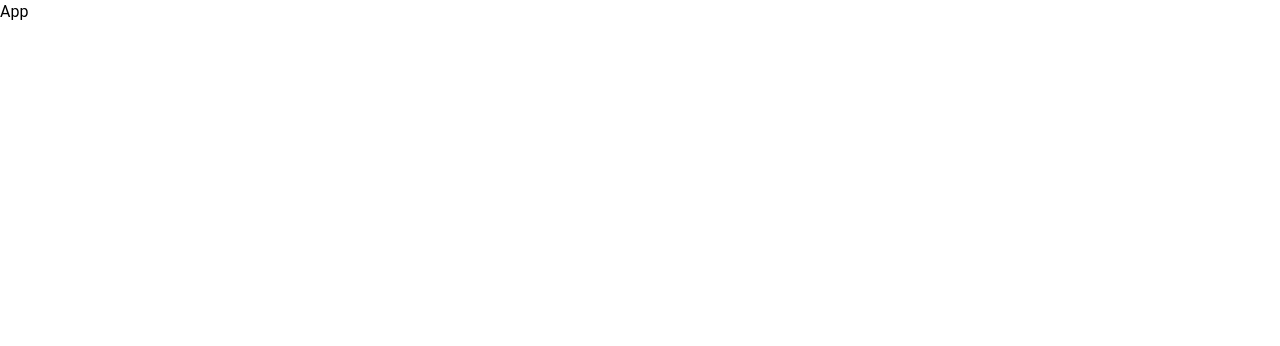
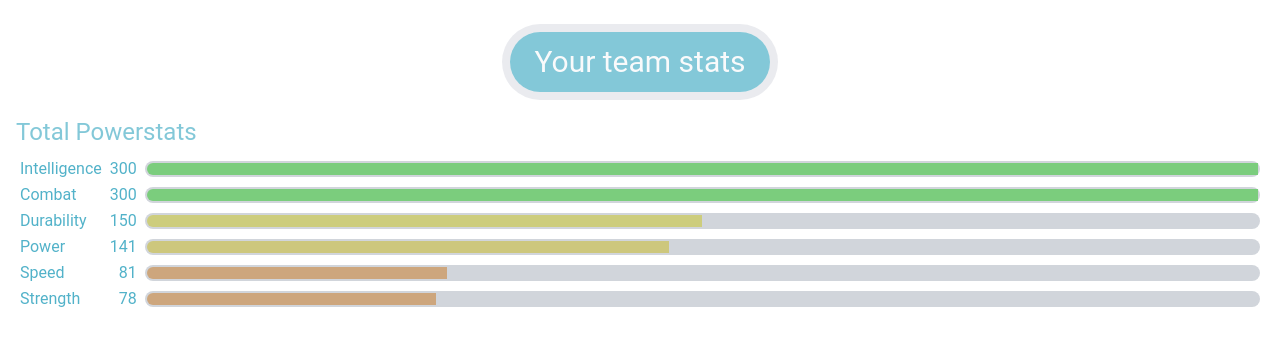
Before and after one commit to livchits/superheroes-app, a React (Vite) app: page / in a window 1280 px wide. Shown: the top 346 px of the page. Built offline with nearby package versions, Linux system fonts and the light colour scheme; the HTML template or start-up script is replaced by a standard one.

Commit message:
Add total stats to TeamStats component

```diff
--- a/src/App.jsx
+++ b/src/App.jsx
@@ -1,7 +1,9 @@
 import * as React from 'react';
 
+import Home from './screens/Home';
+
 function App() {
-  return <div>App</div>;
+  return <Home />;
 }
 
 export default App;
--- /dev/null
+++ b/src/components/TeamStats.jsx
@@ -0,0 +1,48 @@
+import * as React from 'react';
+
+import { team } from '../constants';
+import getHueValue from '../utils/getHueValue';
+import getSortedPowerstatsTotals from '../utils/getSortedPowerstatsTotals';
+
+function TeamStats() {
+  const sortedPowerstatsTotals = getSortedPowerstatsTotals(team);
+  const getHueForMaxTeamLength = getHueValue(team.length * 100);
+
+  return (
+    <section className='text-center'>
+      <h1 className='inline-block px-6 py-3 mx-auto mt-8 mb-6 text-3xl bg-opacity-50 rounded-full text-gray-50 bg-cyan-600 ring-8 ring-opacity-80 ring-gray-200'>
+        Your team stats
+      </h1>
+      <h2 className='ml-4 text-2xl text-left text-opacity-50 text-cyan-600'>
+        Total Powerstats
+      </h2>
+      <div className='px-4 mt-2 text-opacity-70 text-cyan-600'>
+        <table>
+          <tbody>
+            {sortedPowerstatsTotals.map(([powerstat, total]) => (
+              <tr key={powerstat}>
+                <td className='px-1 text-left capitalize'>{powerstat}</td>
+                <td className='px-1 text-right '>{total}</td>
+                <td className='w-full px-1'>
+                  <div className='bg-gray-300 h-4 mx-auto rounded-lg p-0.5'>
+                    <div
+                      className='h-full rounded-md rounded-r-none'
+                      style={{
+                        width: `${total / team.length}%`,
+                        backgroundColor: `hsla(${getHueForMaxTeamLength(
+                          total
+                        )}, 50%, 60%, .8)`,
+                      }}
+                    />
+                  </div>
+                </td>
+              </tr>
+            ))}
+          </tbody>
+        </table>
+      </div>
+    </section>
+  );
+}
+
+export default TeamStats;
--- /dev/null
+++ b/src/constants/index.js
@@ -0,0 +1,133 @@
+const team = [
+  {
+    response: 'success',
+    id: '70',
+    name: 'Batman',
+    powerstats: {
+      intelligence: '100',
+      strength: '26',
+      speed: '27',
+      durability: '50',
+      power: '47',
+      combat: '100',
+    },
+    biography: {
+      'full-name': 'Bruce Wayne',
+      'alter-egos': 'No alter egos found.',
+      aliases: ['Insider', 'Matches Malone'],
+      'place-of-birth': 'Crest Hill, Bristol Township; Gotham County',
+      'first-appearance': 'Detective Comics #27',
+      publisher: 'DC Comics',
+      alignment: 'good',
+    },
+    appearance: {
+      gender: 'Male',
+      race: 'Human',
+      height: ["6'2", '188 cm'],
+      weight: ['210 lb', '95 kg'],
+      'eye-color': 'blue',
+      'hair-color': 'black',
+    },
+    work: {
+      occupation: 'Businessman',
+      base: 'Batcave, Stately Wayne Manor, Gotham City; Hall of Justice, Justice League Watchtower',
+    },
+    connections: {
+      'group-affiliation':
+        'Batman Family, Batman Incorporated, Justice League, Outsiders, Wayne Enterprises, Club of Heroes, formerly White Lantern Corps, Sinestro Corps',
+      relatives:
+        'Damian Wayne (son), Dick Grayson (adopted son), Tim Drake (adopted son), Jason Todd (adopted son), Cassandra Cain (adopted ward)\nMartha Wayne (mother, deceased), Thomas Wayne (father, deceased), Alfred Pennyworth (former guardian), Roderick Kane (grandfather, deceased), Elizabeth Kane (grandmother, deceased), Nathan Kane (uncle, deceased), Simon Hurt (ancestor), Wayne Family',
+    },
+    image: {
+      url: 'https://www.superherodb.com/pictures2/portraits/10/100/639.jpg',
+    },
+  },
+  {
+    response: 'success',
+    id: '70',
+    name: 'Batman',
+    powerstats: {
+      intelligence: '100',
+      strength: '26',
+      speed: '27',
+      durability: '50',
+      power: '47',
+      combat: '100',
+    },
+    biography: {
+      'full-name': 'Bruce Wayne',
+      'alter-egos': 'No alter egos found.',
+      aliases: ['Insider', 'Matches Malone'],
+      'place-of-birth': 'Crest Hill, Bristol Township; Gotham County',
+      'first-appearance': 'Detective Comics #27',
+      publisher: 'DC Comics',
+      alignment: 'good',
+    },
+    appearance: {
+      gender: 'Male',
+      race: 'Human',
+      height: ["6'2", '188 cm'],
+      weight: ['210 lb', '95 kg'],
+      'eye-color': 'blue',
+      'hair-color': 'black',
+    },
+    work: {
+      occupation: 'Businessman',
+      base: 'Batcave, Stately Wayne Manor, Gotham City; Hall of Justice, Justice League Watchtower',
+    },
+    connections: {
+      'group-affiliation':
+        'Batman Family, Batman Incorporated, Justice League, Outsiders, Wayne Enterprises, Club of Heroes, formerly White Lantern Corps, Sinestro Corps',
+      relatives:
+        'Damian Wayne (son), Dick Grayson (adopted son), Tim Drake (adopted son), Jason Todd (adopted son), Cassandra Cain (adopted ward)\nMartha Wayne (mother, deceased), Thomas Wayne (father, deceased), Alfred Pennyworth (former guardian), Roderick Kane (grandfather, deceased), Elizabeth Kane (grandmother, deceased), Nathan Kane (uncle, deceased), Simon Hurt (ancestor), Wayne Family',
+    },
+    image: {
+      url: 'https://www.superherodb.com/pictures2/portraits/10/100/639.jpg',
+    },
+  },
+  {
+    response: 'success',
+    id: '70',
+    name: 'Batman',
+    powerstats: {
+      intelligence: '100',
+      strength: '26',
+      speed: '27',
+      durability: '50',
+      power: '47',
+      combat: '100',
+    },
+    biography: {
+      'full-name': 'Bruce Wayne',
+      'alter-egos': 'No alter egos found.',
+      aliases: ['Insider', 'Matches Malone'],
+      'place-of-birth': 'Crest Hill, Bristol Township; Gotham County',
+      'first-appearance': 'Detective Comics #27',
+      publisher: 'DC Comics',
+      alignment: 'good',
+    },
+    appearance: {
+      gender: 'Male',
+      race: 'Human',
+      height: ["6'2", '188 cm'],
+      weight: ['210 lb', '95 kg'],
+      'eye-color': 'blue',
+      'hair-color': 'black',
+    },
+    work: {
+      occupation: 'Businessman',
+      base: 'Batcave, Stately Wayne Manor, Gotham City; Hall of Justice, Justice League Watchtower',
+    },
+    connections: {
+      'group-affiliation':
+        'Batman Family, Batman Incorporated, Justice League, Outsiders, Wayne Enterprises, Club of Heroes, formerly White Lantern Corps, Sinestro Corps',
+      relatives:
+        'Damian Wayne (son), Dick Grayson (adopted son), Tim Drake (adopted son), Jason Todd (adopted son), Cassandra Cain (adopted ward)\nMartha Wayne (mother, deceased), Thomas Wayne (father, deceased), Alfred Pennyworth (former guardian), Roderick Kane (grandfather, deceased), Elizabeth Kane (grandmother, deceased), Nathan Kane (uncle, deceased), Simon Hurt (ancestor), Wayne Family',
+    },
+    image: {
+      url: 'https://www.superherodb.com/pictures2/portraits/10/100/639.jpg',
+    },
+  },
+];
+
+export { team };
--- /dev/null
+++ b/src/screens/Home.jsx
@@ -0,0 +1,9 @@
+import * as React from 'react';
+
+import TeamStats from '../components/TeamStats';
+
+function Home() {
+  return <TeamStats />;
+}
+
+export default Home;
```
